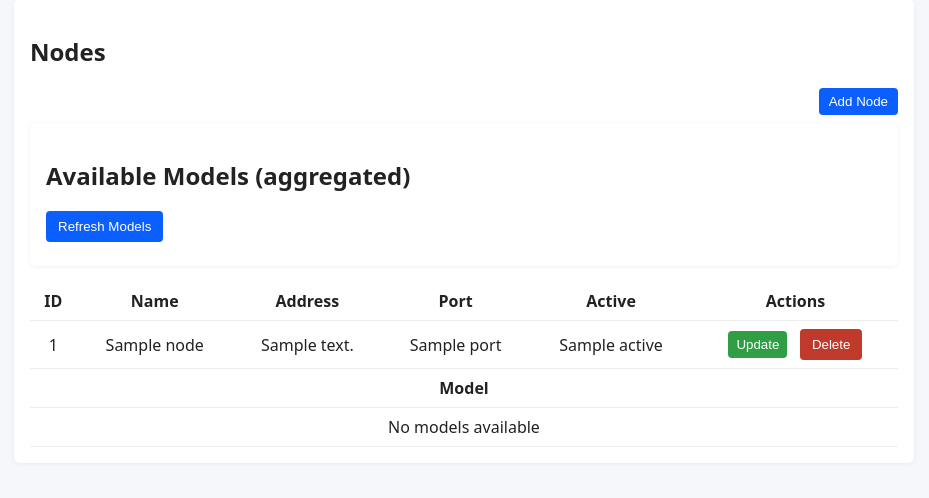
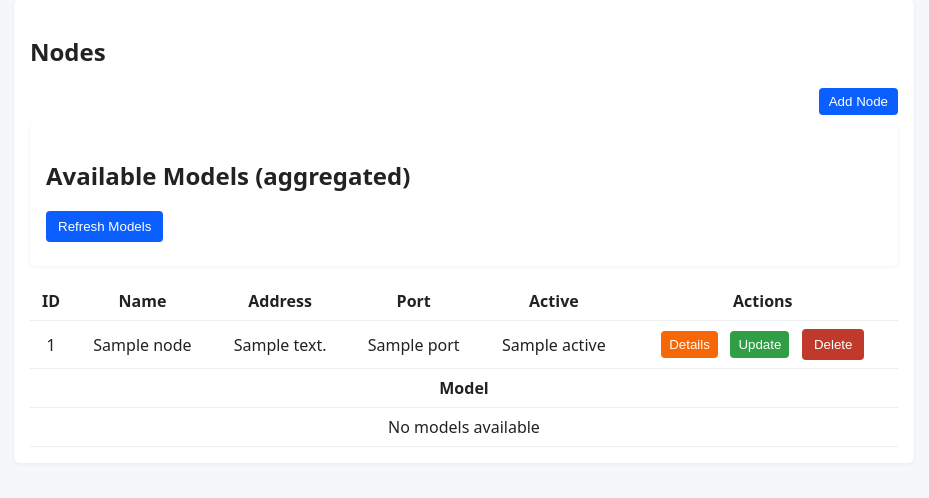
Before and after one commit to TsukiSama9292/aivonx_proxy, a Django app: template src/proxy/templates/proxy/manage.html in a window 1280 px wide. Shown: the part 302-800 px from the top of the page, without its empty margins (176-1105 px from the left). Run offline with Django 5.2, Linux system fonts and the light colour scheme; tables that the repository leaves empty hold one stand-in row (values such as "Sample post"); the template is opened without the code that fills it: values that come from a table or form of the project are taken from there, most other values are stand-ins (such as "Sample title", 1, 10 or a date in 2020); data that the repository does not hold is empty; parts of the project's set-up code (start-up, migrations or seed data) failed here and were passed over.

Commit message:
[update] 節點詳細資訊
- API與網頁更新

```diff
--- a/src/proxy/static/proxy/style.css
+++ b/src/proxy/static/proxy/style.css
@@ -25,8 +25,23 @@ button { background: #0b5fff; color: white; padding: 8px 12px; border: none; bor
 .modal .form-row input { width:100%; padding:8px; border:1px solid #d0d7df; border-radius:4px }
 .edit-node-btn { background:#2f9e44; color: #fff; border: none; padding:6px 8px; border-radius:4px; cursor:pointer }
 .edit-node-btn:hover { background:#23863a }
+.details-node-btn { background:#f76707; color: #fff; border: none; padding:6px 8px; border-radius:4px; cursor:pointer }
+.details-node-btn:hover { background:#e8590c }
 .messages { list-style: none; padding: 0; margin: 0 0 12px 0 }
 .msg { padding: 8px; border-radius: 4px; margin-bottom: 6px }
 .msg.error { background: #ffecec; color:#9b2a2a }
 .msg.success { background: #e9ffef; color:#1c7a25 }
 .footer { text-align:center; padding: 12px; color:#666; font-size:13px }
+
+/* Details Modal */
+.modal-content-wide { width: 560px; max-width: 90vw }
+.details-section { padding: 10px 0 }
+.details-row { display: flex; padding: 8px 0; border-bottom: 1px solid #f0f0f0 }
+.details-label { font-weight: 600; min-width: 150px; color: #555 }
+.details-value { flex: 1; color: #222 }
+.status-active { color: #2f9e44; font-weight: 600 }
+.status-standby { color: #f76707; font-weight: 600 }
+.details-models { list-style: none; padding: 0; margin: 8px 0 0 0; max-height: 300px; overflow-y: auto; background: #f8f9fa; border-radius: 4px; padding: 10px }
+.details-models li { padding: 4px 0; color: #444; font-family: 'Courier New', monospace; font-size: 13px }
+.details-loading { text-align: center; padding: 20px; color: #666 }
+.details-error { text-align: center; padding: 20px; color: #c03a2b }
--- a/src/proxy/templates/proxy/manage.html
+++ b/src/proxy/templates/proxy/manage.html
@@ -36,6 +36,8 @@
           <td>{{ n.port }}</td>
           <td>{{ n.active }}</td>
           <td>
+            <button class="details-node-btn" data-id="{{ n.id }}">Details</button>
+            &nbsp;
             <button class="edit-node-btn" data-id="{{ n.id }}" data-name="{{ n.name }}" data-address="{{ n.address }}" data-port="{{ n.port }}">Update</button>
             &nbsp;
             <form method="post" style="display:inline">
@@ -95,6 +97,17 @@
     </div>
   </div>
 
+  <!-- Node Details Modal -->
+  <div id="details-modal" class="modal" aria-hidden="true" style="display:none">
+    <div class="modal-content modal-content-wide">
+      <button id="details-modal-close" class="modal-close">×</button>
+      <h3 id="details-modal-title">Node Details</h3>
+      <div id="details-content">
+        <div class="details-loading">Loading...</div>
+      </div>
+    </div>
+  </div>
+
   <script>
   // Modal handling for Add / Edit Node
   const modal = document.getElementById('node-modal');
@@ -146,6 +159,96 @@
   openAddBtn.addEventListener('click', () => openModal('add', {}));
   closeBtn.addEventListener('click', closeModal);
   window.addEventListener('click', (e) => { if (e.target === modal) closeModal(); });
+
+  // Details Modal handling
+  const detailsModal = document.getElementById('details-modal');
+  const detailsModalClose = document.getElementById('details-modal-close');
+  const detailsContent = document.getElementById('details-content');
+
+  async function fetchNodeDetails(nodeId) {
+    try {
+      const res = await fetch(`/api/proxy/active-requests?node_id=${nodeId}`, {credentials: 'same-origin'});
+      if (!res.ok) { throw new Error('status ' + res.status); }
+      const data = await res.json();
+      return data.nodes && data.nodes.length > 0 ? data.nodes[0] : null;
+    } catch (e) {
+      console.error('fetchNodeDetails error', e);
+      return null;
+    }
+  }
+
+  function renderNodeDetails(nodeData) {
+    if (!nodeData) {
+      detailsContent.innerHTML = '<div class="details-error">Failed to load node details</div>';
+      return;
+    }
+
+    const latencyText = nodeData.latency !== null && nodeData.latency !== undefined
+      ? (nodeData.latency * 1000).toFixed(2) + ' ms'
+      : 'N/A';
+
+    const modelsHtml = nodeData.models && nodeData.models.length > 0
+      ? nodeData.models.map(m => `<li>${m}</li>`).join('')
+      : '<li>No models available</li>';
+
+    detailsContent.innerHTML = `
+      <div class="details-section">
+        <div class="details-row">
+          <span class="details-label">ID:</span>
+          <span class="details-value">${nodeData.id}</span>
+        </div>
+        <div class="details-row">
+          <span class="details-label">Name:</span>
+          <span class="details-value">${nodeData.name}</span>
+        </div>
+        <div class="details-row">
+          <span class="details-label">Address:</span>
+          <span class="details-value">${nodeData.address}</span>
+        </div>
+        <div class="details-row">
+          <span class="details-label">Status:</span>
+          <span class="details-value status-${nodeData.status}">${nodeData.status.toUpperCase()}</span>
+        </div>
+        <div class="details-row">
+          <span class="details-label">Active Requests:</span>
+          <span class="details-value">${nodeData.active_requests}</span>
+        </div>
+        <div class="details-row">
+          <span class="details-label">Latency:</span>
+          <span class="details-value">${latencyText}</span>
+        </div>
+        <div class="details-row">
+          <span class="details-label">Available Models (${nodeData.models ? nodeData.models.length : 0}):</span>
+        </div>
+        <ul class="details-models">${modelsHtml}</ul>
+      </div>
+    `;
+  }
+
+  function openDetailsModal(nodeId) {
+    detailsModal.style.display = 'flex';
+    detailsModal.setAttribute('aria-hidden', 'false');
+    detailsContent.innerHTML = '<div class="details-loading">Loading...</div>';
+
+    fetchNodeDetails(nodeId).then(data => {
+      renderNodeDetails(data);
+    });
+  }
+
+  function closeDetailsModal() {
+    detailsModal.style.display = 'none';
+    detailsModal.setAttribute('aria-hidden', 'true');
+  }
+
+  document.querySelectorAll('.details-node-btn').forEach(btn => {
+    btn.addEventListener('click', (e) => {
+      const id = btn.getAttribute('data-id');
+      openDetailsModal(id);
+    });
+  });
+
+  detailsModalClose.addEventListener('click', closeDetailsModal);
+  window.addEventListener('click', (e) => { if (e.target === detailsModal) closeDetailsModal(); });
   </script>
 
 <script>
--- a/src/proxy/urls.py
+++ b/src/proxy/urls.py
@@ -5,6 +5,7 @@ from .viewsets import (
 )
 from .views import (
     state,
+    active_requests,
 )
 from .views_proxy import (
     proxy_generate,
@@ -25,6 +26,7 @@ urlpatterns = [
     path('config', proxy_config, name='proxy_config'),
     path('tags', proxy_tags, name='proxy_tags'),
     path('state', state, name='proxy_state'),
+    path('active-requests', active_requests, name='active_requests'),
     path('embed', proxy_embed, name='proxy_embed'),
     path('embeddings', proxy_embeddings, name='proxy_embeddings'),
 ]
```
Also changed, not shown: src/proxy/views.py (+126 -0 lines).
